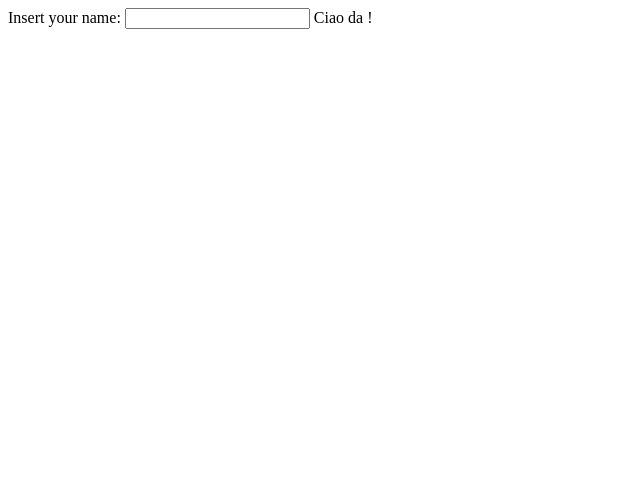
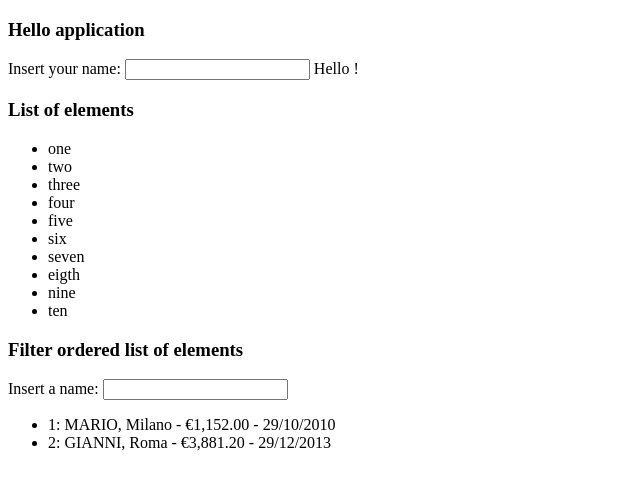
Before and after one commit to everin/everin.github.io, a plain HTML site: page index.html in a window 1280 px wide. Shown: the whole page, without its empty margins (0-640 px from the left). Drawn offline with Linux system fonts and the light colour scheme.

Commit message:
Some little examples

```diff
--- a/index.html
+++ b/index.html
@@ -1,5 +1,6 @@
 <!DOCTYPE html>
-<html ng-app>
+<html x-ng-app>
+
 	<head>
 		<meta charset="UTF-8">
 		<title>GitHub Everin</title>
@@ -7,11 +8,28 @@
 	</head>
 
 	<body>
-	Insert your name: <input type="text" ng-model="name" />
+		<div id="prova1" name="prova1">
+			<h3>Hello application</h3>
+			Insert your name: <input type="text" x-ng-model="name" />
 
-	Ciao da {{name}}!
+			Hello {{name}}!
+		</div>
 
+		<div id="prova2" name="prova2" x-ng-init="names=['one', 'two', 'three', 'four', 'five', 'six', 'seven', 'eigth', 'nine', 'ten']">
+			<h3>List of elements</h3>
+			<ul>
+				<li x-ng-repeat="name in names">{{ name }}</li
+		    </ul>
+		</div>
 
+		<div id="prova3" name="prova3"
+		    x-ng-init="customers=[{name:'Mario',city:'Milano',invoice:'1152.00',birthDate:'1288323623006'},{name:'Gianni',city:'Roma',invoice:'3881.20',birthDate:'1388323623006'}]">
+			<h3>Filter ordered list of elements</h3>
+			Insert a name: <input type="text" x-ng-model="filterName" />
+			<ul>
+				<li x-ng-repeat="customer in customers | orderBy:'city' | filter:filterName">{{$index + 1}}: {{customer.name | uppercase}}, {{customer.city}} - {{customer.invoice | currency:'€'}} - {{customer.birthDate | date:'dd/M/yyyy'}}</li>
+		    </ul>
+		</div>
 	</body>
 
 </html>
```
Lines whose indentation alone changed are shown as unchanged.
